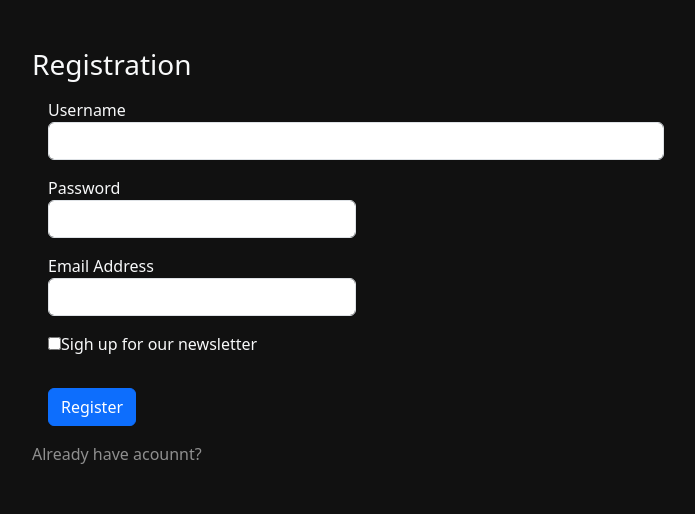
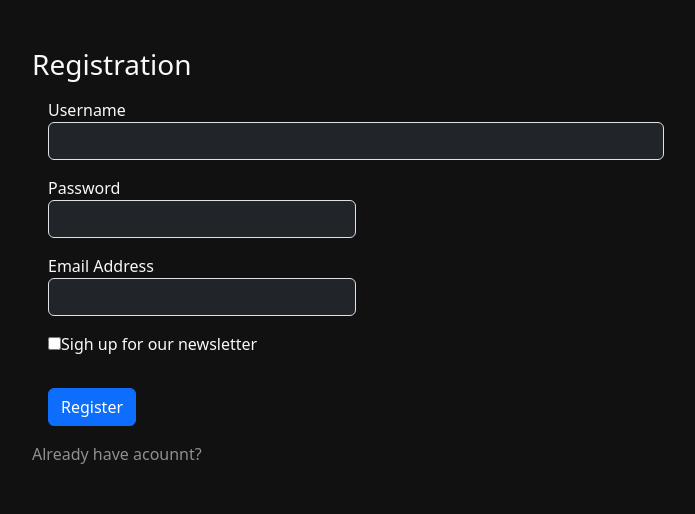
Before and after one commit to Czkafek/Project, a PHP site: page /register.php in a window 1280 px wide. Shown: the part 40-554 px from the top of the page, without its empty margins (300-995 px from the left). Run offline with PHP 8.4, Linux system fonts and the light colour scheme.

Commit message:
Update register.php

```diff
--- a/register.php
+++ b/register.php
@@ -23,18 +23,18 @@ include_once "header.html";
         <form class="text-light" method="post">
             <div class="form-group col-lg-12 m-3">
                 <label>Username</label>
-                <input type="label" name="username" class="form-control" id="" value="" required minlength="5" maxlength="20">
+                <input type="label" name="username" class="form-control bg-dark text-light" id="" value="" required minlength="5" maxlength="20">
             </div>
 
             <div class="form-group col-lg-6 m-3">
                 <label>Password</label>
-                <input type="password" name="password" class="form-control" id="" value="" required minlength="5" maxlength="20">
+                <input type="password" name="password" class="form-control bg-dark text-light" id="" value="" required minlength="5" maxlength="20">
             </div>
 
 
             <div class="form-group col-lg-6 m-3">
                 <label>Email Address</label>
-                <input type="email" name="email" class="form-control" id="" value="" required>
+                <input type="email" name="email" class="form-control bg-dark text-light" id="" value="" required>
             </div>
 
 
```
